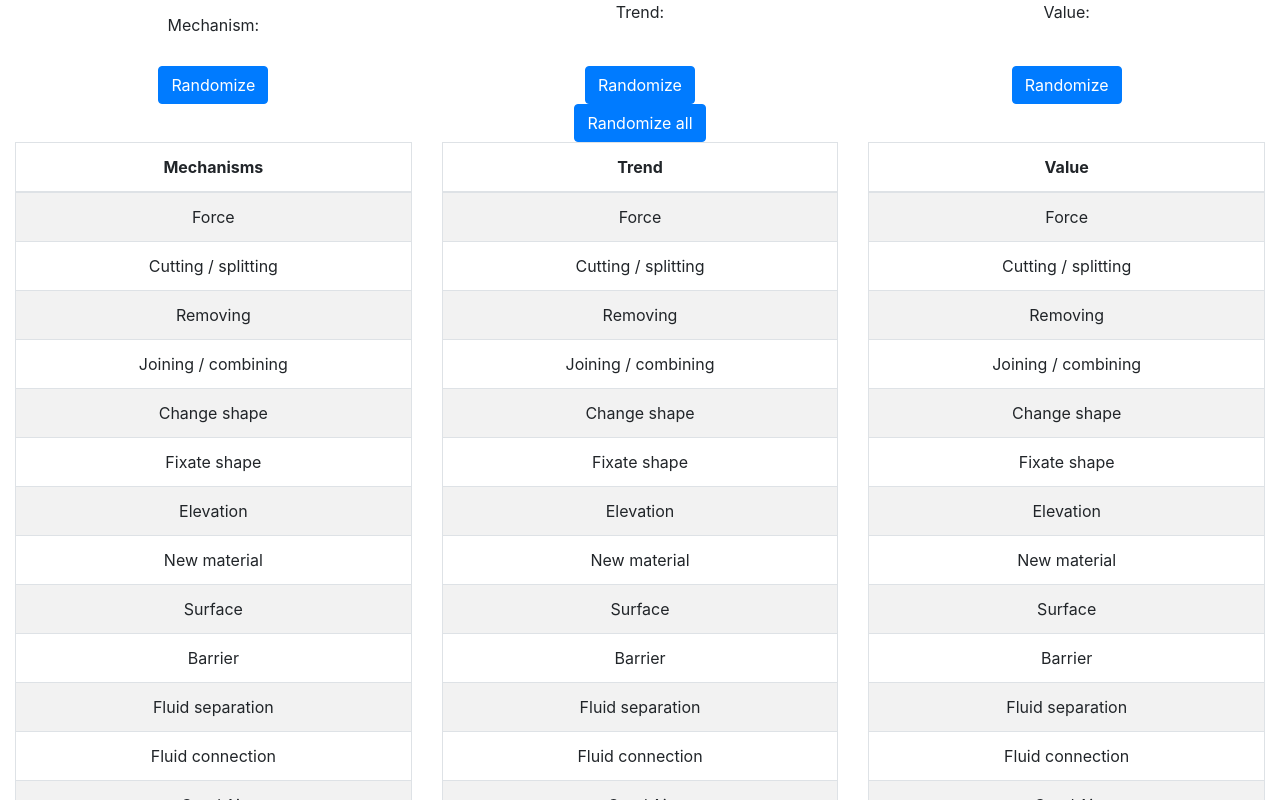
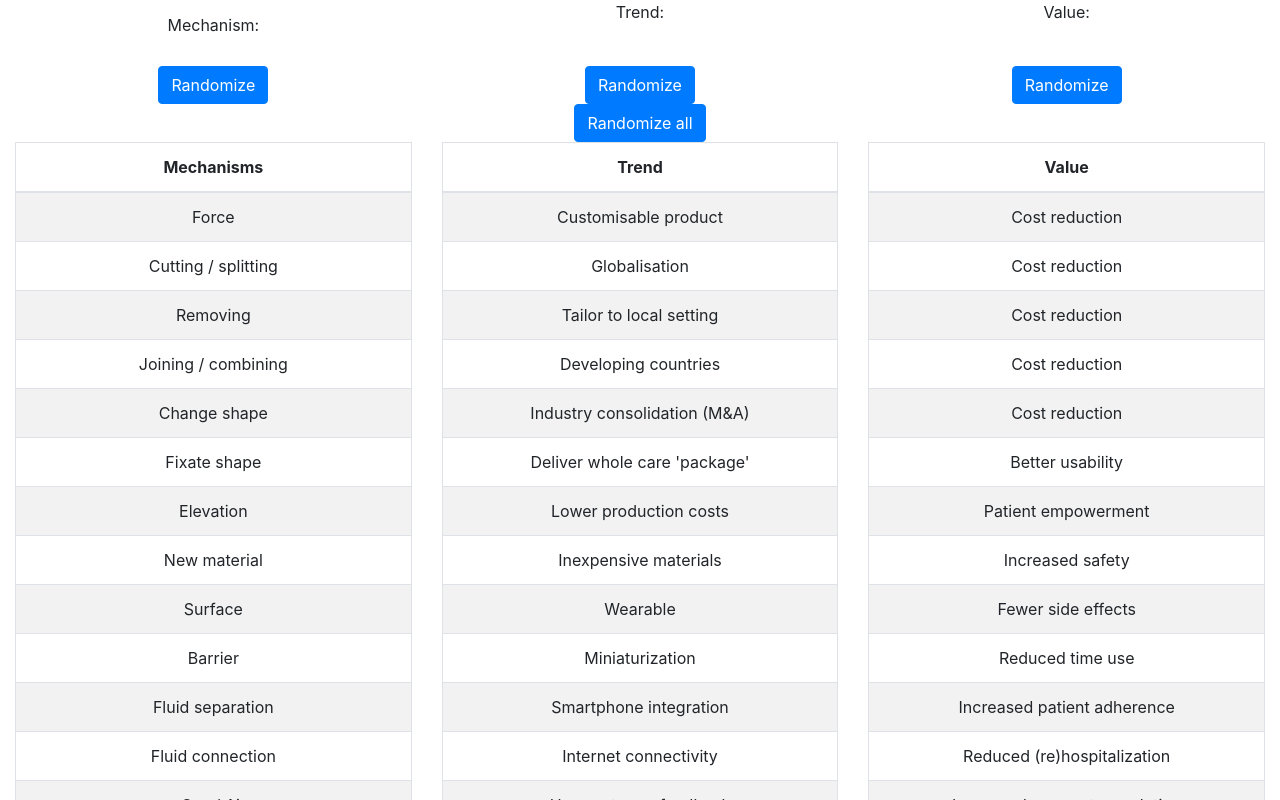
Before and after one commit to cbudtz/serendipidizer, a React (Create React App) app: page / in a window 1280 px wide. Shown: the top 800 px of the page. Built offline with nearby package versions, Linux system fonts and the light colour scheme.

Commit message:
Bug fix - render bug - closes #1

```diff
--- a/src/App.tsx
+++ b/src/App.tsx
@@ -169,7 +169,7 @@ function App() {
                             <TableHeader title={"Trend"}/>
                             <tbody>
 
-                            {mechanisms.map(element =>
+                            {trends.map(element =>
                                 <tr>
                                     <td>{element}</td>
                                 </tr>
@@ -183,7 +183,7 @@ function App() {
                             <TableHeader title={"Value"}/>
                             <tbody>
 
-                            {mechanisms.map(element =>
+                            {values.map(element =>
                                 <tr>
                                     <td>{element}</td>
                                 </tr>
```
